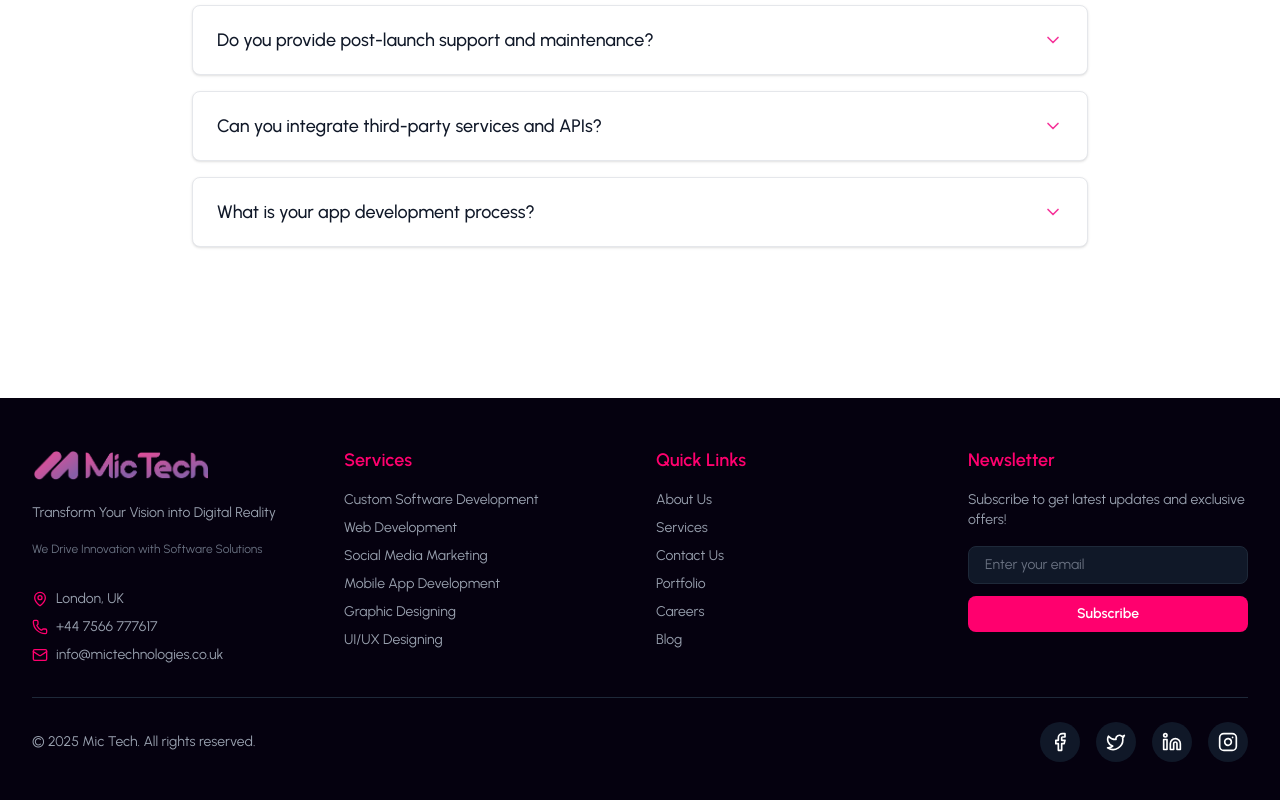
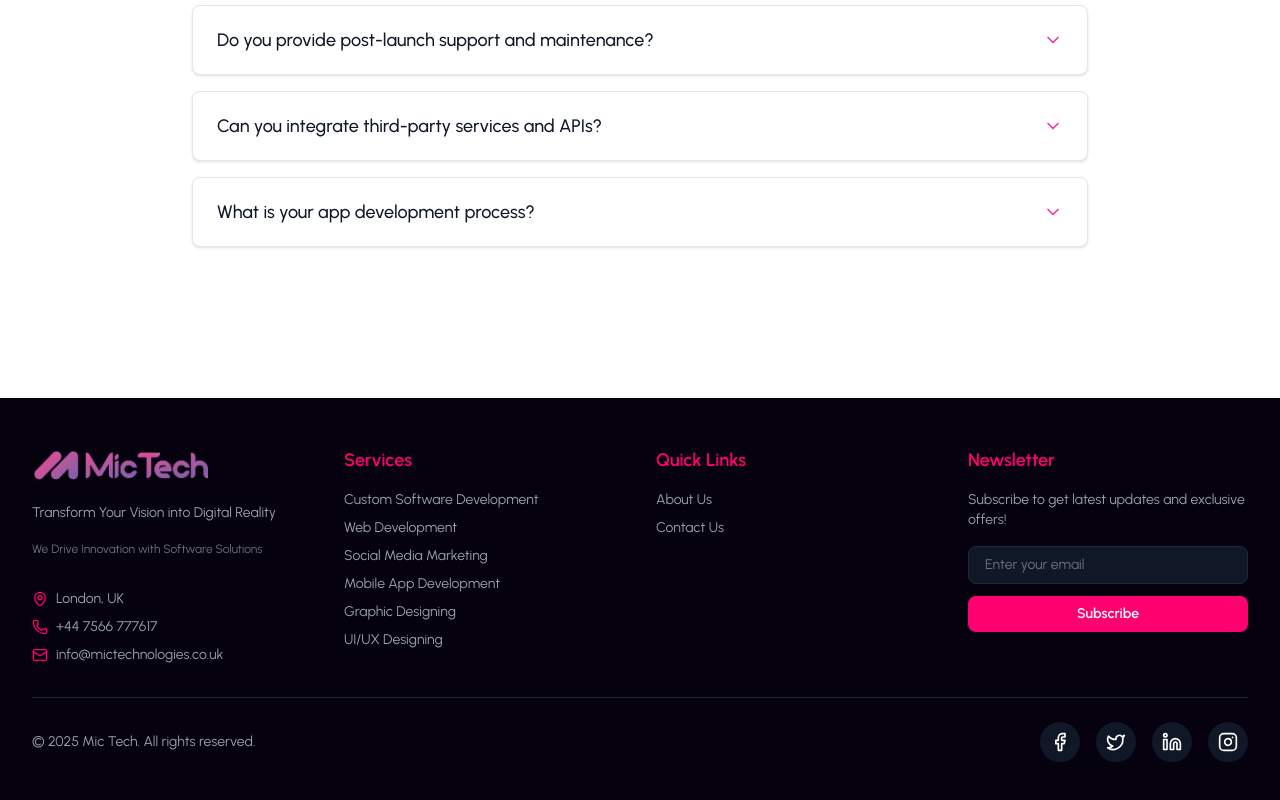
Before and after one commit to halcyon-solution/mictechnologies, a React (Vite) app: page /services/mobile-development in a window 1280 px wide. Shown: the part 5303-6103 px from the top of the page. Built offline with nearby package versions, Linux system fonts and the light colour scheme.

Commit message:
now done

```diff
--- a/src/components/Home/Footer.jsx
+++ b/src/components/Home/Footer.jsx
@@ -87,31 +87,15 @@ export default function Footer() {
                   About Us
                 </Link>
               </li>
-              <li>
-                <Link to="/services" className="text-gray-400 hover:text-[#FF006E] transition-colors text-xs sm:text-sm block">
-                  Services
-                </Link>
-              </li>
+
               <li>
                 <Link to="/contact" className="text-gray-400 hover:text-[#FF006E] transition-colors text-xs sm:text-sm block">
                   Contact Us
                 </Link>
               </li>
-              <li>
-                <Link to="/" className="text-gray-400 hover:text-[#FF006E] transition-colors text-xs sm:text-sm block">
-                  Portfolio
-                </Link>
-              </li>
-              <li>
-                <Link to="/" className="text-gray-400 hover:text-[#FF006E] transition-colors text-xs sm:text-sm block">
-                  Careers
-                </Link>
-              </li>
-              <li>
-                <Link to="/" className="text-gray-400 hover:text-[#FF006E] transition-colors text-xs sm:text-sm block">
-                  Blog
-                </Link>
-              </li>
+
+
+
             </ul>
           </div>
 
```
